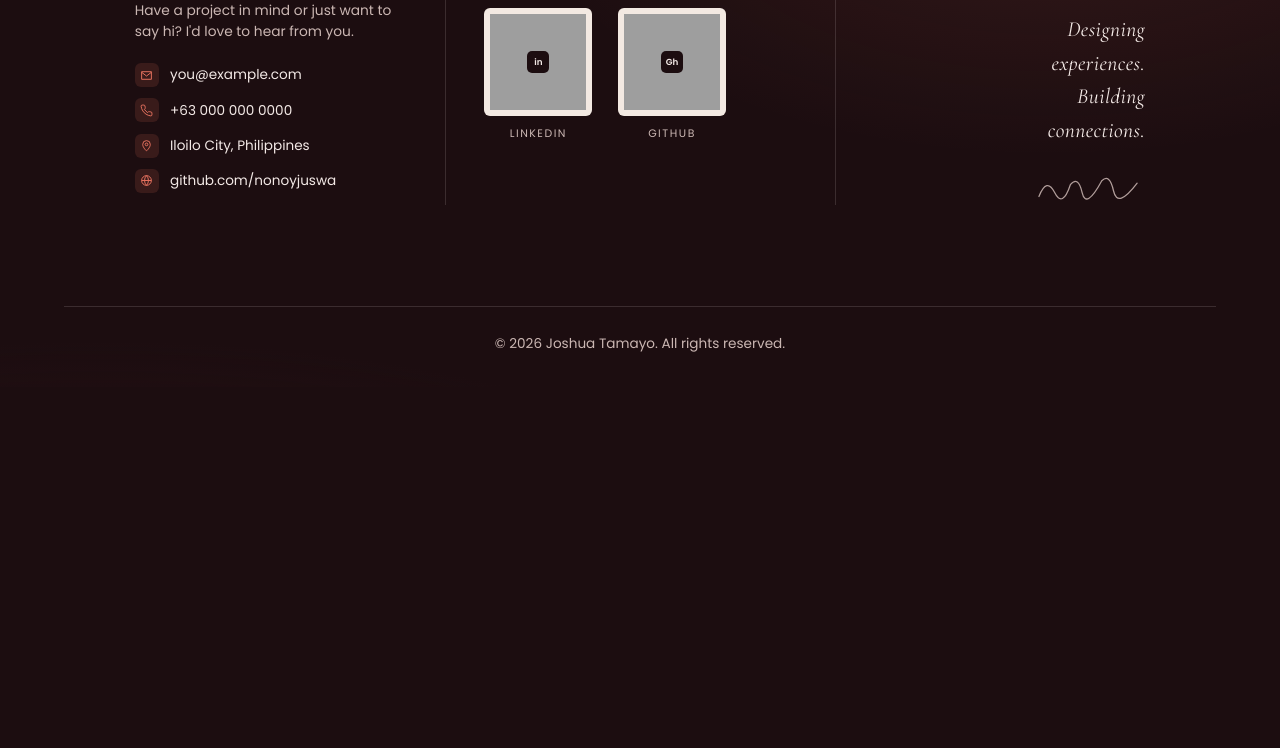
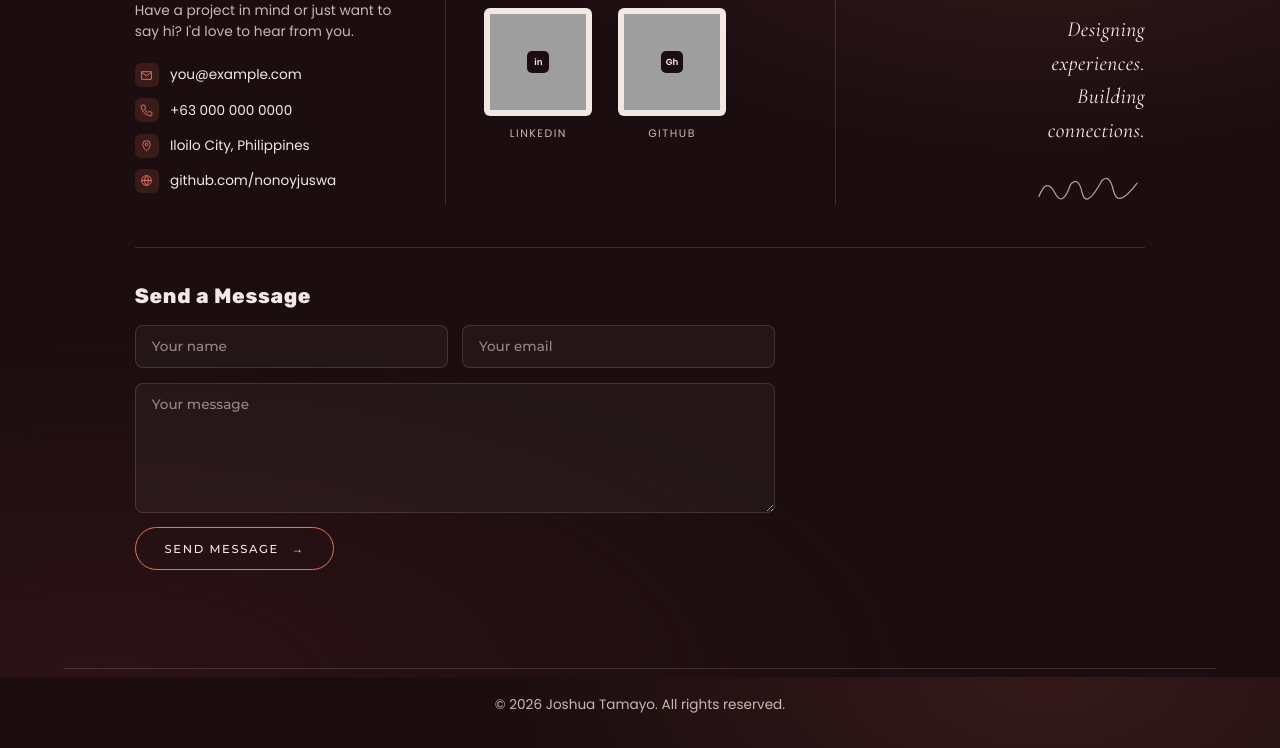
Before and after one commit to nonoyjuswa/Personal-Portfolio, a PHP site: page / in a window 1280 px wide. Shown: the part 2523-3271 px from the top of the page. Before the commit the page ends 2875 px from the top, so only its background shows below. Run offline with PHP 8.4, Linux system fonts and the light colour scheme; some web fonts are replaced; grey boxes are pictures that could not be loaded.

Commit message:
Added messages. with restrictions and have been tested.

```diff
--- a/css/sections.css
+++ b/css/sections.css
@@ -12,7 +12,7 @@
   padding: 2.6rem 2.8rem;
 }
 .contact__col { position: relative; padding-right: 2.4rem; }
-.contact__col:not(:last-child)::after {
+.contact__col:not(.contact__col--tagline)::after {
   content: "";
   position: absolute;
   top: 4px; bottom: 4px; right: 0;
@@ -88,3 +88,63 @@
   .about__text { margin-left: auto; margin-right: auto; }
   .about__trait { justify-content: center; }
 }
+
+/* Contact form */
+.contact__form-wrap {
+  grid-column: 1 / -1;
+  padding-top: 2rem;
+  border-top: 1px solid var(--line);
+}
+.contact__form { display: flex; flex-direction: column; gap: 0.9rem; max-width: 640px; }
+.contact__form-row { display: grid; grid-template-columns: 1fr 1fr; gap: 0.9rem; }
+
+.contact__field {
+  width: 100%;
+  padding: 0.8rem 1rem;
+  font-family: var(--font-ui);
+  font-size: 0.85rem;
+  color: var(--light);
+  background: rgba(243, 233, 230, 0.04);
+  border: 1px solid var(--line);
+  border-radius: 8px;
+  transition: border-color 0.2s ease, background 0.2s ease;
+}
+.contact__field::placeholder { color: var(--light-muted); opacity: 0.7; }
+.contact__field:focus { outline: none; border-color: var(--coral); background: rgba(232, 115, 95, 0.06); }
+textarea.contact__field { min-height: 130px; resize: vertical; }
+
+.contact__submit {
+  align-self: flex-start;
+  display: inline-flex;
+  align-items: center;
+  gap: 0.8rem;
+  padding: 0.85rem 1.8rem;
+  font-family: var(--font-ui);
+  font-size: 0.72rem;
+  letter-spacing: 0.14em;
+  text-transform: uppercase;
+  color: var(--light);
+  background: transparent;
+  border: 1px solid var(--coral);
+  border-radius: 999px;
+  cursor: pointer;
+  transition: background 0.2s ease, color 0.2s ease;
+}
+.contact__submit:hover { background: var(--coral); color: var(--dark-deep); }
+
+.contact__hp { position: absolute; left: -9999px; }
+
+.form-alert {
+  max-width: 640px;
+  margin-bottom: 1rem;
+  padding: 0.8rem 1rem;
+  font-family: var(--font-ui);
+  font-size: 0.82rem;
+  border-radius: 8px;
+}
+.form-alert--ok { background: rgba(120, 190, 140, 0.14); border: 1px solid rgba(120, 190, 140, 0.5); color: #cfeadb; }
+.form-alert--error { background: rgba(232, 115, 95, 0.14); border: 1px solid rgba(232, 115, 95, 0.6); color: #ffd9d1; }
+
+@media (max-width: 640px) {
+  .contact__form-row { grid-template-columns: 1fr; }
+}
--- a/index.php
+++ b/index.php
@@ -188,6 +188,33 @@ include "partials/head.php";
             <path d="M5 35 Q15 10 25 30 T45 20 Q55 8 60 30 T85 15 Q95 5 100 28 T130 18" stroke="var(--light-muted)" stroke-width="1.6" fill="none" stroke-linecap="round"/>
           </svg>
         </div>
+
+        <div class="contact__form-wrap" id="contact-form">
+          <?php $status = $_GET["status"] ?? ""; ?>
+          <h2 class="contact__title">Send a Message</h2>
+
+          <?php if ($status === "sent"): ?>
+            <p class="form-alert form-alert--ok" role="status">Thanks! Your message was sent.</p>
+          <?php elseif ($status === "invalid"): ?>
+            <p class="form-alert form-alert--error" role="alert">Please fill in every field with a valid email address.</p>
+          <?php elseif ($status === "error"): ?>
+            <p class="form-alert form-alert--error" role="alert">Something went wrong on our side. Please try again later.</p>
+          <?php endif; ?>
+
+          <form class="contact__form" action="php/send-message.php" method="POST">
+            <div class="contact__form-row">
+              <input class="contact__field" type="text" name="name" placeholder="Your name" maxlength="100" required>
+              <input class="contact__field" type="email" name="email" placeholder="Your email" maxlength="150" required>
+            </div>
+            <textarea class="contact__field" name="message" placeholder="Your message" maxlength="2000" required></textarea>
+
+            <!-- Honeypot: hidden from people, bots tend to fill it in -->
+            <input class="contact__hp" type="text" name="website" tabindex="-1" autocomplete="off" aria-hidden="true">
+
+            <button class="contact__submit" type="submit">Send Message <span aria-hidden="true">&rarr;</span></button>
+          </form>
+        </div>
+
       </div>
     </section>
   </main>
--- a/js/main.js
+++ b/js/main.js
@@ -5,6 +5,12 @@ import { caseStudies } from "./data/caseStudies.js";
 import { projectCard } from "./components/projectCard.js";
 import { serviceCard } from "./components/serviceCard.js";
 import { caseStudyCard } from "./components/caseStudyCard.js";
+
+// Remove ?status=... from the address bar after a form redirect,
+// so refreshing doesn't replay the message.
+if (new URLSearchParams(location.search).has("status")) {
+  history.replaceState(null, "", location.pathname + location.hash);
+}
 
 const render = (selector, items, view) => {
   const el = document.querySelector(selector);
```
Also changed, not shown: php/send-message.php (added, +37 -0 lines).
